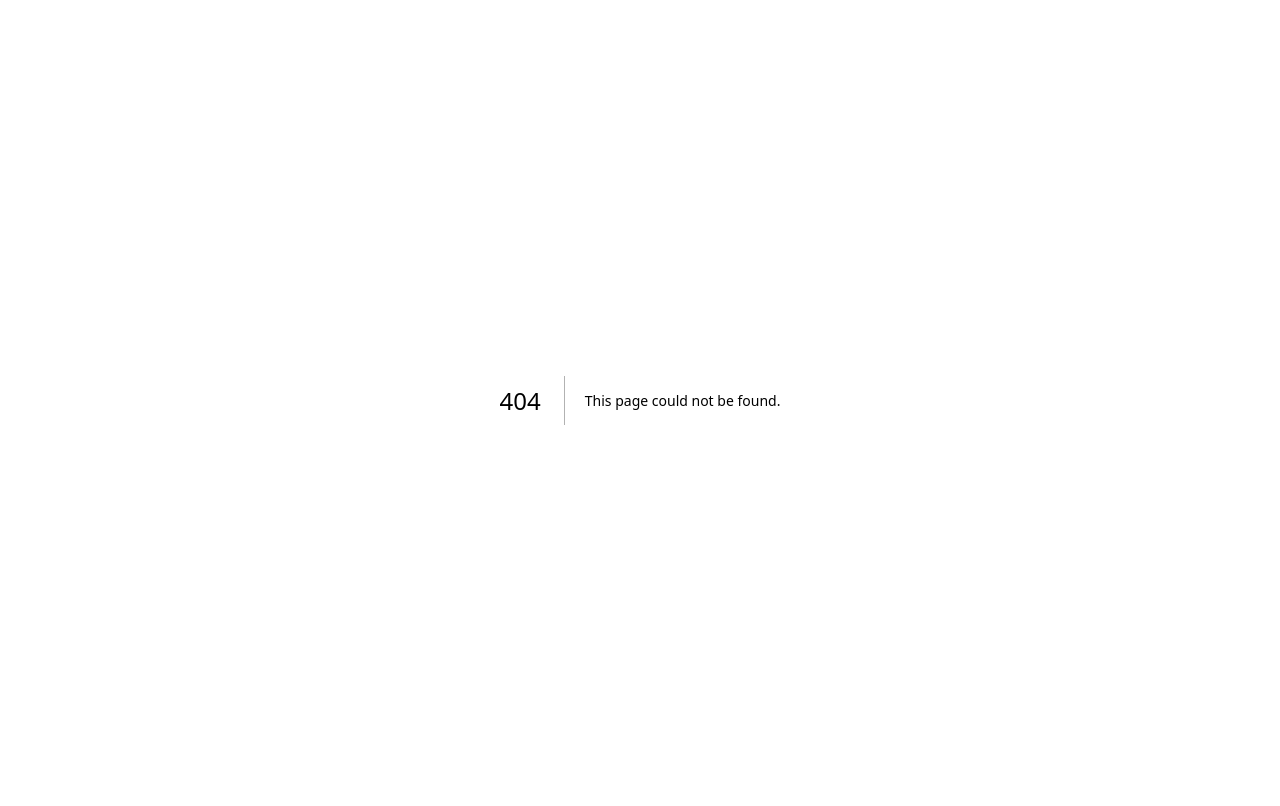
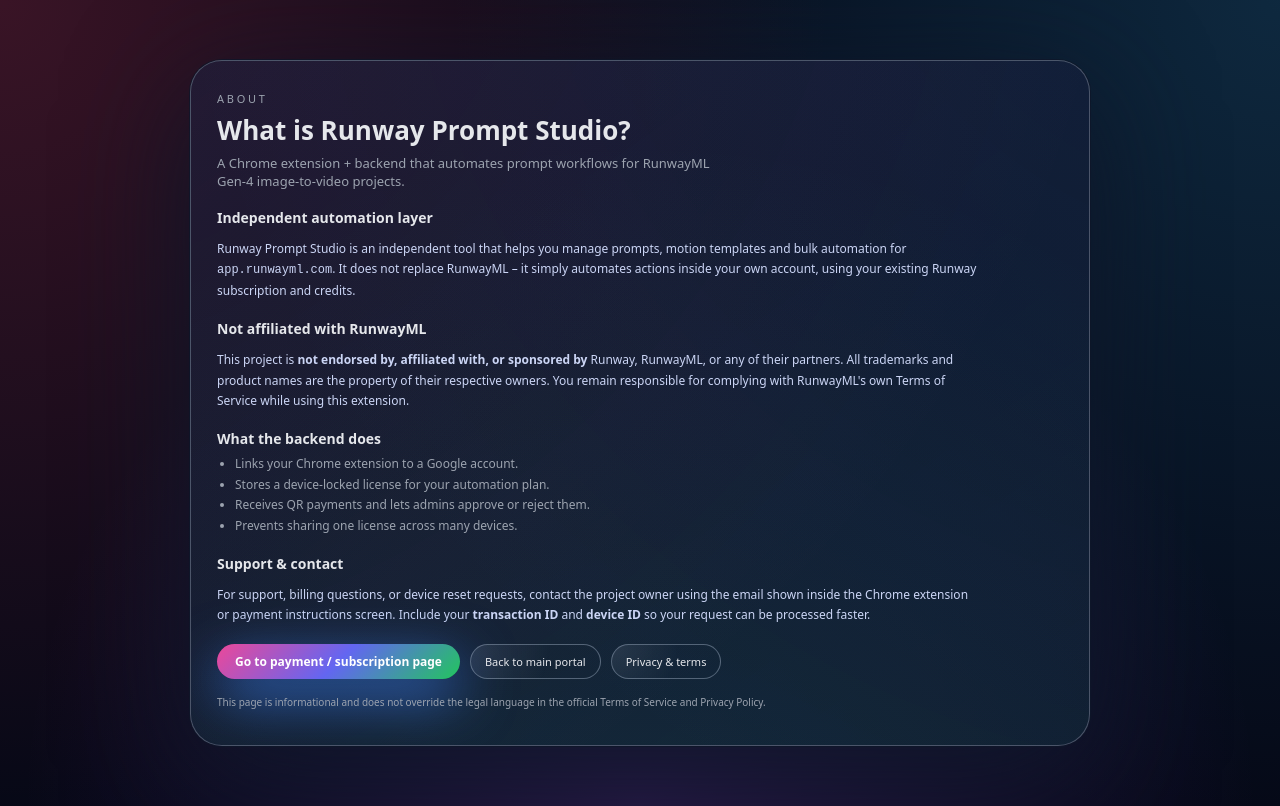
Before and after one commit to moindatori/Runway-Automation-Pro, a Next.js app: page /about in a window 1280 px wide. Before the commit this address had no page. Built offline with nearby package versions, Linux system fonts and the light colour scheme.

Commit message:
Create about.jsx

```diff
--- /dev/null
+++ b/pages/about.jsx
@@ -0,0 +1,203 @@
+// pages/about.jsx
+import React from "react";
+import Head from "next/head";
+import Link from "next/link";
+
+export default function AboutPage() {
+  const s = {
+    page: {
+      minHeight: "100vh",
+      background: "#050816",
+      backgroundImage:
+        "radial-gradient(circle at 0% 0%, rgba(244,63,94,0.22), transparent 55%)," +
+        "radial-gradient(circle at 100% 0%, rgba(56,189,248,0.18), transparent 55%)," +
+        "radial-gradient(circle at 50% 100%, rgba(168,85,247,0.22), transparent 60%)",
+      color: "#e5e7eb",
+      fontFamily:
+        "system-ui, -apple-system, BlinkMacSystemFont, 'Segoe UI', sans-serif",
+      display: "flex",
+      alignItems: "center",
+      justifyContent: "center",
+      padding: "60px 20px",
+    },
+    card: {
+      width: "100%",
+      maxWidth: 900,
+      borderRadius: 32,
+      border: "1px solid rgba(148,163,184,0.45)",
+      background:
+        "linear-gradient(145deg, rgba(15,23,42,0.96), rgba(15,23,42,0.9))",
+      boxShadow:
+        "0 32px 120px rgba(15,23,42,0.95), 0 0 0 1px rgba(15,23,42,0.8)",
+      padding: "30px 26px 26px",
+      position: "relative",
+      overflow: "hidden",
+    },
+    glow: {
+      position: "absolute",
+      inset: "-40%",
+      background:
+        "radial-gradient(circle at 10% 0%, rgba(236,72,153,0.12), transparent 60%)," +
+        "radial-gradient(circle at 90% 0%, rgba(59,130,246,0.1), transparent 60%)," +
+        "radial-gradient(circle at 50% 100%, rgba(45,212,191,0.12), transparent 60%)",
+      pointerEvents: "none",
+    },
+    inner: { position: "relative", zIndex: 1 },
+    tag: {
+      fontSize: 11,
+      letterSpacing: "0.25em",
+      textTransform: "uppercase",
+      color: "#9ca3af",
+      marginBottom: 6,
+    },
+    h1: {
+      fontSize: 26,
+      fontWeight: 800,
+      margin: 0,
+      color: "#e5e7eb",
+    },
+    subtitle: {
+      marginTop: 6,
+      fontSize: 13,
+      color: "#9ca3af",
+      maxWidth: 520,
+    },
+    sectionTitle: {
+      fontSize: 14,
+      fontWeight: 600,
+      marginTop: 18,
+      marginBottom: 6,
+      color: "#e5e7eb",
+    },
+    text: {
+      fontSize: 12,
+      lineHeight: 1.7,
+      color: "#cbd5f5",
+      maxWidth: 760,
+    },
+    list: {
+      paddingLeft: 18,
+      marginTop: 6,
+      fontSize: 12,
+      lineHeight: 1.7,
+      color: "#9ca3af",
+    },
+    navRow: {
+      display: "flex",
+      flexWrap: "wrap",
+      gap: 10,
+      marginTop: 18,
+    },
+    primaryBtn: {
+      display: "inline-flex",
+      alignItems: "center",
+      justifyContent: "center",
+      borderRadius: 999,
+      border: "0",
+      padding: "9px 18px",
+      fontSize: 12,
+      fontWeight: 600,
+      cursor: "pointer",
+      background:
+        "linear-gradient(135deg, #ec4899 0%, #6366f1 50%, #22c55e 100%)",
+      color: "#ffffff",
+      boxShadow: "0 18px 55px rgba(59,130,246,0.75)",
+      textDecoration: "none",
+      gap: 8,
+    },
+    secondaryBtn: {
+      display: "inline-flex",
+      alignItems: "center",
+      justifyContent: "center",
+      borderRadius: 999,
+      border: "1px solid rgba(148,163,184,0.5)",
+      padding: "7px 14px",
+      fontSize: 11,
+      fontWeight: 500,
+      cursor: "pointer",
+      background:
+        "radial-gradient(circle at 0 0, rgba(148,163,184,0.16), transparent 60%)",
+      color: "#e5e7eb",
+      textDecoration: "none",
+    },
+    footnote: {
+      marginTop: 16,
+      fontSize: 10,
+      color: "#9ca3af",
+    },
+  };
+
+  return (
+    <>
+      <Head>
+        <title>About – Runway Prompt Studio</title>
+      </Head>
+      <div style={s.page}>
+        <div style={s.card}>
+          <div style={s.glow} />
+          <div style={s.inner}>
+            <div style={s.tag}>About</div>
+            <h1 style={s.h1}>What is Runway Prompt Studio?</h1>
+            <p style={s.subtitle}>
+              A Chrome extension + backend that automates prompt workflows for
+              RunwayML Gen-4 image-to-video projects.
+            </p>
+
+            <h2 style={s.sectionTitle}>Independent automation layer</h2>
+            <p style={s.text}>
+              Runway Prompt Studio is an independent tool that helps you manage
+              prompts, motion templates and bulk automation for{" "}
+              <code>app.runwayml.com</code>. It does not replace RunwayML – it
+              simply automates actions inside your own account, using your
+              existing Runway subscription and credits.
+            </p>
+
+            <h2 style={s.sectionTitle}>Not affiliated with RunwayML</h2>
+            <p style={s.text}>
+              This project is{" "}
+              <strong>not endorsed by, affiliated with, or sponsored by</strong>{" "}
+              Runway, RunwayML, or any of their partners. All trademarks and
+              product names are the property of their respective owners. You
+              remain responsible for complying with RunwayML&apos;s own Terms of
+              Service while using this extension.
+            </p>
+
+            <h2 style={s.sectionTitle}>What the backend does</h2>
+            <ul style={s.list}>
+              <li>Links your Chrome extension to a Google account.</li>
+              <li>Stores a device-locked license for your automation plan.</li>
+              <li>Receives QR payments and lets admins approve or reject them.</li>
+              <li>Prevents sharing one license across many devices.</li>
+            </ul>
+
+            <h2 style={s.sectionTitle}>Support & contact</h2>
+            <p style={s.text}>
+              For support, billing questions, or device reset requests, contact
+              the project owner using the email shown inside the Chrome
+              extension or payment instructions screen. Include your{" "}
+              <strong>transaction ID</strong> and <strong>device ID</strong> so
+              your request can be processed faster.
+            </p>
+
+            <div style={s.navRow}>
+              <Link href="/user/payments" style={s.primaryBtn}>
+                Go to payment / subscription page
+              </Link>
+              <Link href="/" style={s.secondaryBtn}>
+                Back to main portal
+              </Link>
+              <Link href="/legal/privacy" style={s.secondaryBtn}>
+                Privacy &amp; terms
+              </Link>
+            </div>
+
+            <p style={s.footnote}>
+              This page is informational and does not override the legal
+              language in the official Terms of Service and Privacy Policy.
+            </p>
+          </div>
+        </div>
+      </div>
+    </>
+  );
+}
```
